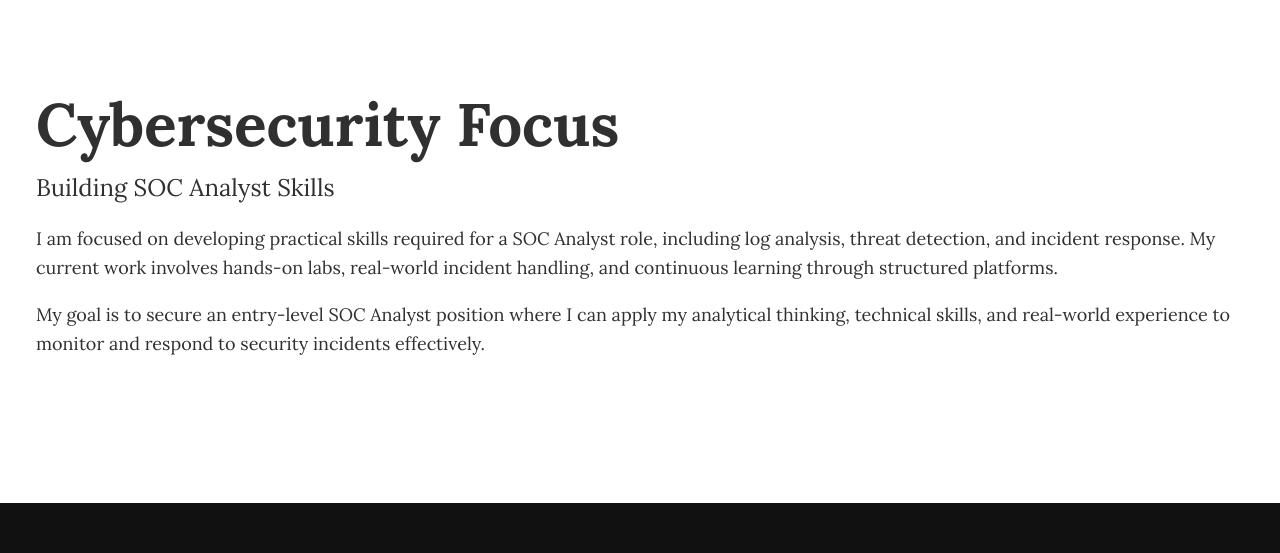
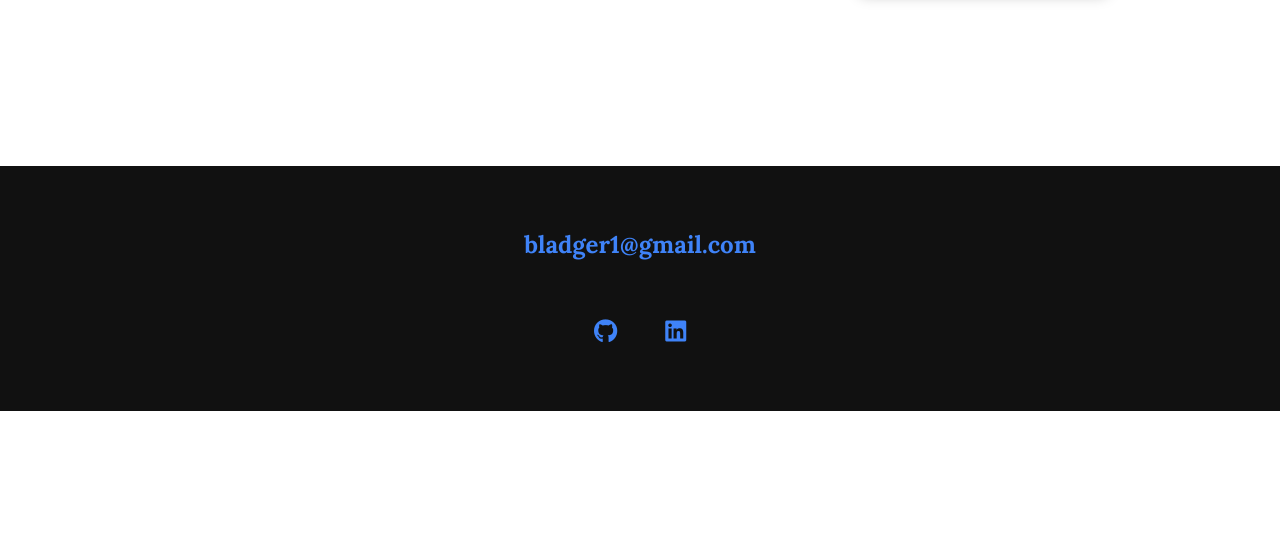
Before and after one commit to ChuChu145/my-portfolio, a website built with Vite: page Portfolio/index.html in a window 1280 px wide. Shown: the part 4628-5181 px from the top of the page. After the commit the page ends 5039 px from the top, so only its background shows below. Built offline with nearby package versions, Linux system fonts and the light colour scheme; files whose address does not match are found by name.

Commit message:
updated-img

```diff
--- a/Portfolio/index.html
+++ b/Portfolio/index.html
@@ -178,21 +178,6 @@
             <img src="img/weightlifting.jpg" alt="Charles in a powerlifting event" class="personal__img">
         </section>
 
-        <section class="cyber-focus" id="cyber">
-            <h2 class="section__title">Cybersecurity Focus</h2>
-            <p class="section__subtitle">Building SOC Analyst Skills</p>
-
-            <div class="about-me__body">
-                <p>
-                    I am focused on developing practical skills required for a SOC Analyst role, including log analysis, threat detection, and incident response. My current work involves hands-on labs, real-world incident handling, and continuous learning through structured platforms.
-                </p>
-
-                <p>
-                    My goal is to secure an entry-level SOC Analyst position where I can apply my analytical thinking, technical skills, and real-world experience to monitor and respond to security incidents effectively.
-                </p>
-            </div>
-        </section>
-
         <footer class="footer">
             <a href="mailto:bladger1@gmail.com" class="footer__link">bladger1@gmail.com</a>
             <ul class="social-list">
```
Also changed, not shown: Portfolio/img/cybersecurity.jpg (added), Portfolio/img/incident.jpg (added), Portfolio/img/securityplus.jpg (added).
